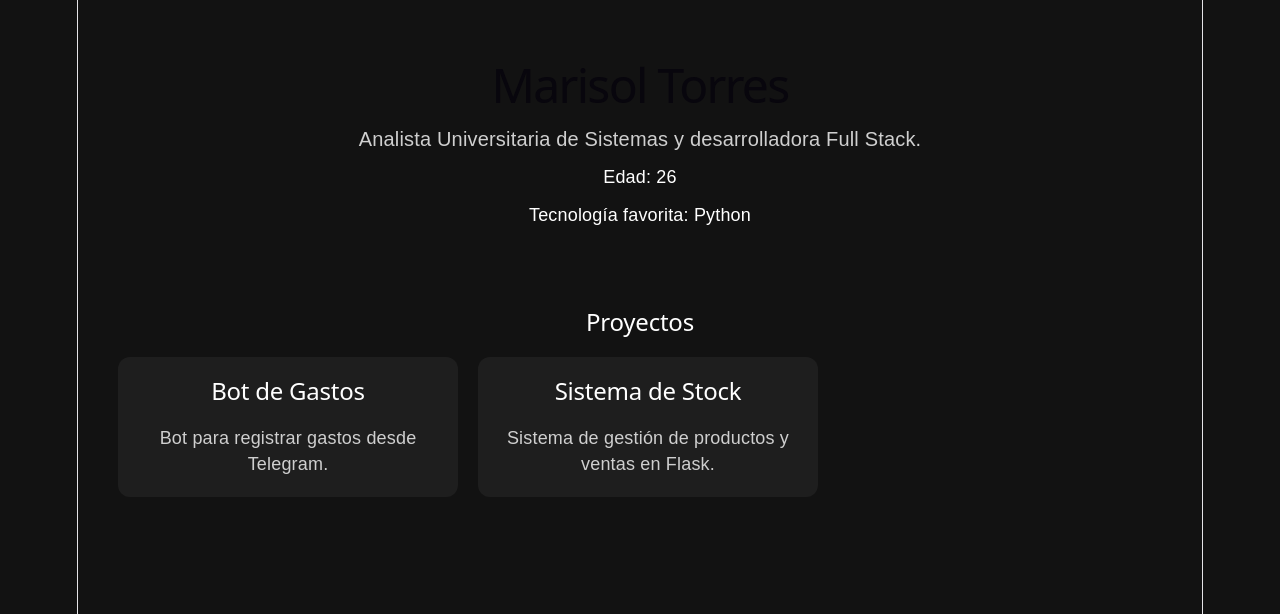
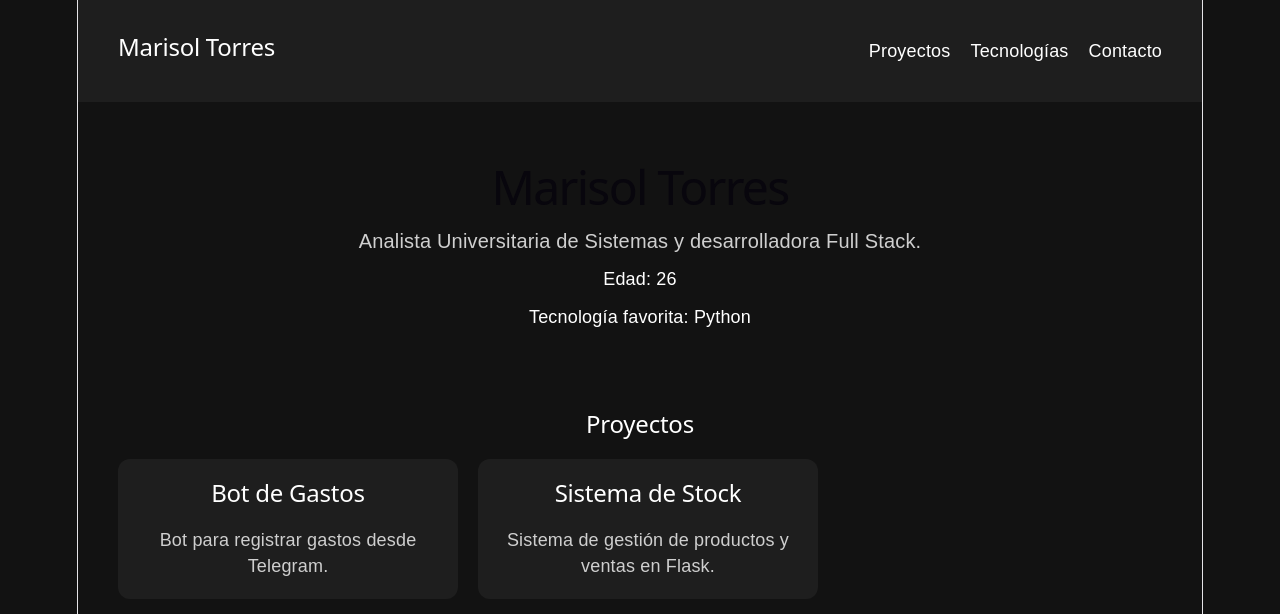
Before and after one commit to marisoltorres99/portfolio-web, a React (Vite) app: page / in a window 1280 px wide. Shown: the top 614 px of the page. Built offline with nearby package versions, Linux system fonts and the light colour scheme.

Commit message:
creo navbar

```diff
--- a/src/App.jsx
+++ b/src/App.jsx
@@ -1,6 +1,7 @@
 import Hero from "./components/Hero"
 import ProjectCard from "./components/ProjectCard"
 import "./App.css"
+import Navbar from "./components/Navbar"
 
 function App() {
 
@@ -20,6 +21,8 @@ function App() {
   return (
     <div>
 
+      <Navbar />
+
       <Hero
         nombre="Marisol Torres"
         descripcion="Analista Universitaria de Sistemas y desarrolladora Full Stack."
@@ -27,7 +30,7 @@ function App() {
         tecnologia="Python"
       />
 
-      <section className="projects-section">
+      <section id="proyectos" className="projects-section">
         <h2>Proyectos</h2>
 
         <div className="projects-container">
--- /dev/null
+++ b/src/components/Navbar.css
@@ -0,0 +1,29 @@
+.navbar {
+  display: flex;
+  justify-content: space-between;
+  align-items: center;
+
+  padding: 20px 40px;
+
+  background-color: #1e1e1e;
+}
+
+.navbar-logo {
+  color: white;
+}
+
+.navbar-links {
+  display: flex;
+  gap: 20px;
+
+  list-style: none;
+}
+
+.navbar-links a {
+  color: white;
+  text-decoration: none;
+}
+
+.navbar-links a:hover {
+  color: #8b5cf6;
+}
--- /dev/null
+++ b/src/components/Navbar.jsx
@@ -0,0 +1,31 @@
+import "./Navbar.css"
+
+function Navbar() {
+  return (
+    <nav className="navbar">
+
+      <h2 className="navbar-logo">
+        Marisol Torres
+      </h2>
+
+      <ul className="navbar-links">
+
+        <li>
+          <a href="#proyectos">Proyectos</a>
+        </li>
+
+        <li>
+          <a href="#tecnologias">Tecnologías</a>
+        </li>
+
+        <li>
+          <a href="#contacto">Contacto</a>
+        </li>
+
+      </ul>
+
+    </nav>
+  )
+}
+
+export default Navbar
```
